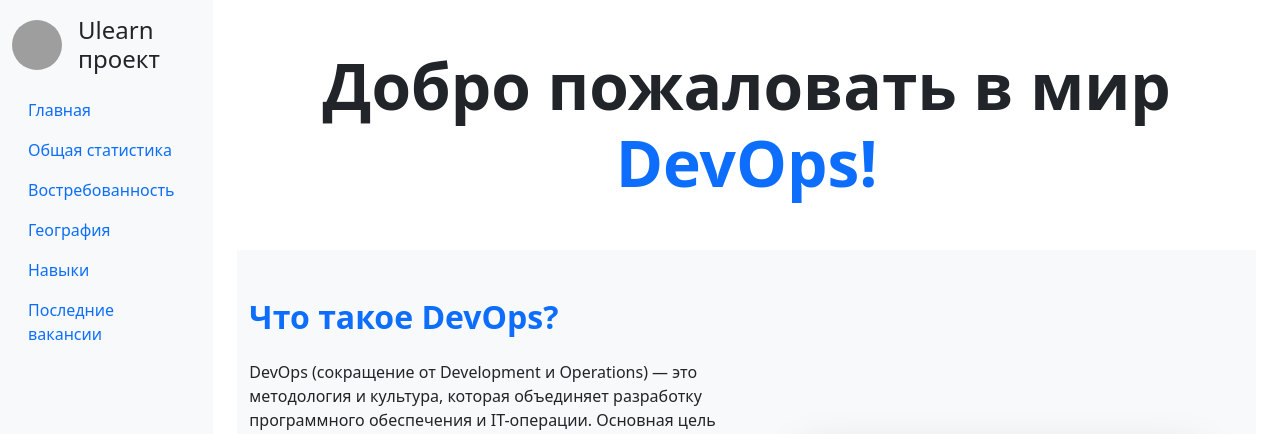
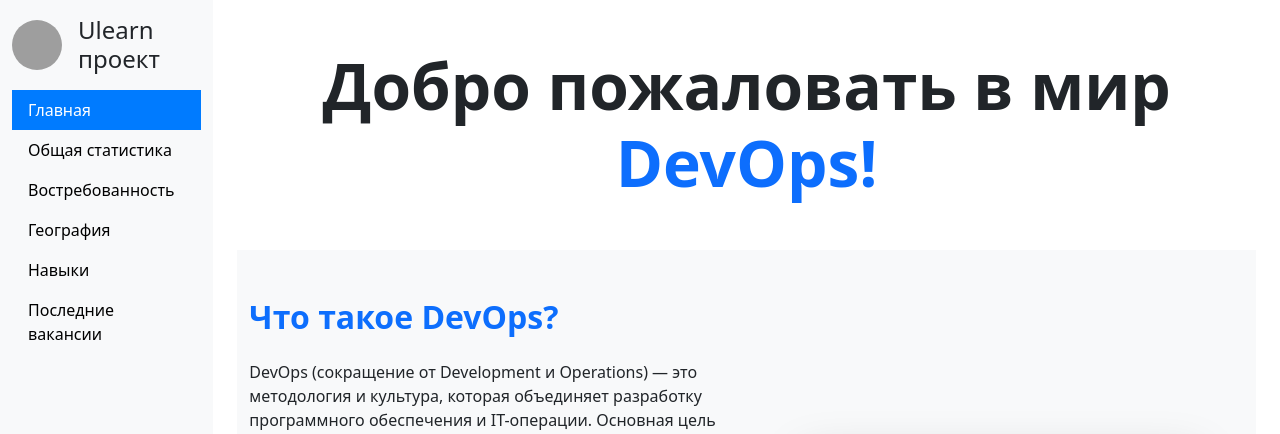
Before and after one commit to Shadowpat42/djangoUlearnProject, a Django app: page / in a window 1280 px wide. Shown: the top 434 px of the page. Run offline with Django 5.2, Linux system fonts and the light colour scheme; grey boxes are pictures that could not be loaded.

Commit message:
add effect on click navbar

```diff
--- a/main/templates/base.html
+++ b/main/templates/base.html
@@ -26,6 +26,22 @@
         .content {
             flex: 1;
         }
+
+        /* Стили для подсветки меню при наведении */
+        .sidebar .nav-link {
+            color: #000; /* Основной цвет ссылок */
+            transition: background-color 0.3s, color 0.3s; /* Плавный переход */
+        }
+
+        .sidebar .nav-link:hover {
+            background-color: #c9e9ff; /* Цвет подсветки */
+            color: #007bff; /* Цвет текста при наведении */
+        }
+
+        .sidebar .nav-link.active {
+            background-color: #007bff; /* Цвет активного пункта */
+            color: #fff; /* Цвет текста активного пункта */
+        }
     </style>
 </head>
 
@@ -44,7 +60,7 @@
                     </div>
                     <ul class="nav flex-column">
                         <li class="nav-item">
-                            <a class="nav-link" href="/">Главная</a>
+                            <a class="nav-link active" href="/">Главная</a>
                         </li>
                         <li class="nav-item">
                             <a class="nav-link" href="/statistics">Общая статистика</a>
```
